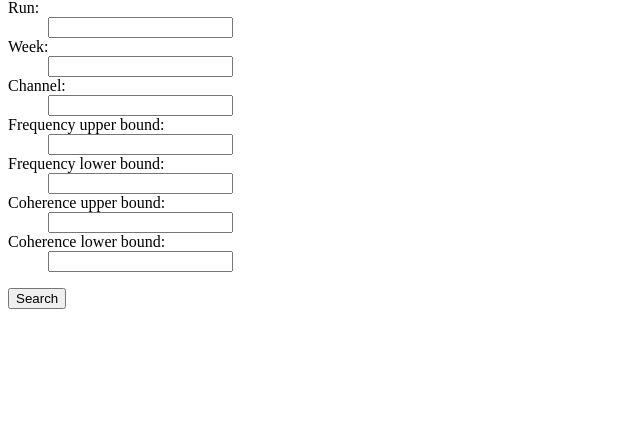
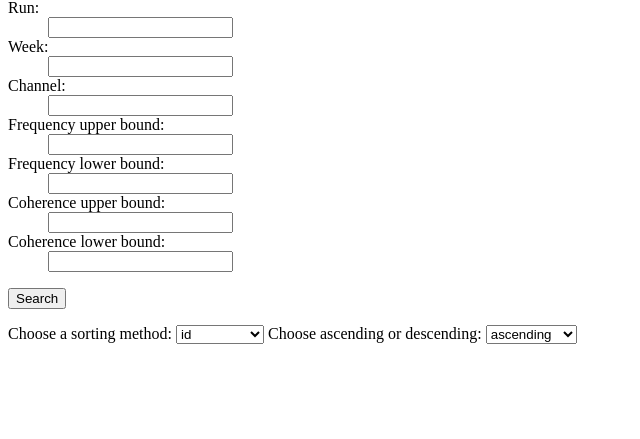
Before and after one commit to donahuel/linefinder-interface, a Flask app: page / in a window 1280 px wide. Shown: the part 72-511 px from the top of the page, without its empty margins (0-640 px from the left). Run offline with Flask 2, Linux system fonts and the light colour scheme; data comes from the database, SQL or seed files in the repository; some libraries are stand-ins or nearby versions.

Commit message:
Update lineform.html
Added buttons for different ways of sorting.

```diff
--- a/templates/lineform.html
+++ b/templates/lineform.html
@@ -26,5 +26,18 @@
     </dl>
     <p><input type=submit value=Search></p>
 
+  <label for="sorting">Choose a sorting method:</label>
+  <select name="sorting" id="sorting">
+      <option value="id">id</option>
+      <option value="freq">Frequency</option>
+      <option value="coh">Coherence</option>
+  </select>
+
+  <label for="order">Choose ascending or descending:</label>
+  <select name="order" id="order">
+      <option value="ascending">ascending</option>
+      <option value="descending">descending</option>
+  </select>
+
 </form>
 </html>
```
